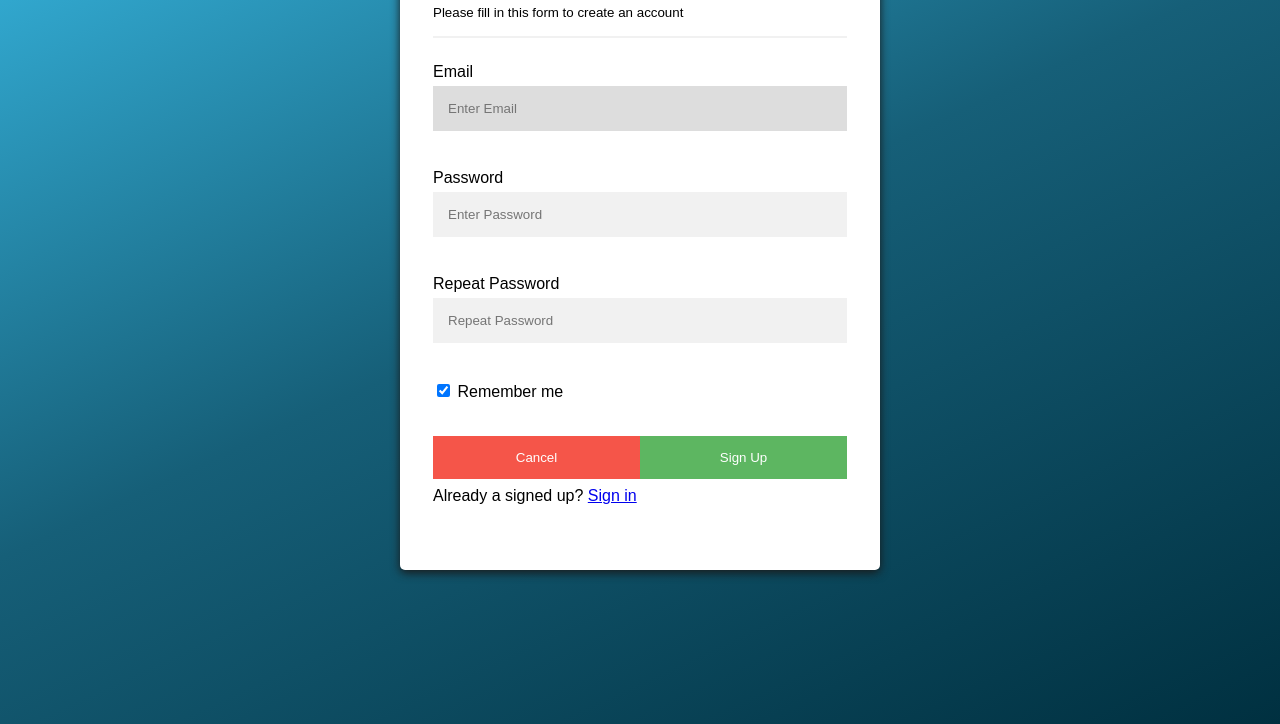
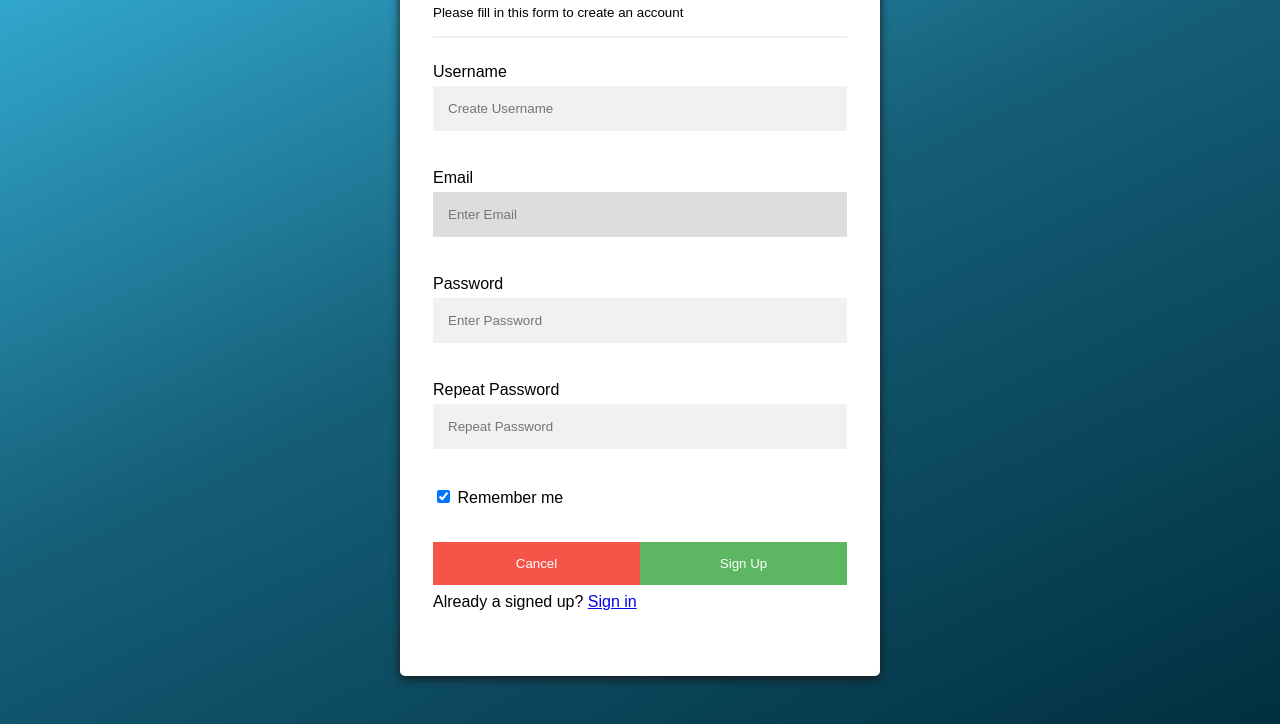
Before and after one commit to JaymesKat/Book-A-Meal-App, a plain HTML site: page UI/signup.html in a window 1280 px wide. Shown: the part 204-928 px from the top of the page. Drawn offline with Linux system fonts and the light colour scheme.

Commit message:
Added username field to signup forms

```diff
--- a/UI/signup.html
+++ b/UI/signup.html
@@ -29,6 +29,10 @@
                                 <h1>Customer Sign Up</h1>
                                 <p><small>Please fill in this form to create an account</small></p>
                                 <hr>
+                                <p>
+                                    <label for="username">Username</label>
+                                    <input type="text" placeholder="Create Username" name="username" required>
+                                </p>
                                 <p>
                                     <label for="email">Email</label>
                                     <input type="email" placeholder="Enter Email" name="email" required>
@@ -62,6 +66,10 @@
                                     <h1>Caterer Sign Up</h1>
                                     <p><small>Please fill in this form to create an account</small></p>
                                     <hr>
+                                    <p>
+                                        <label for="username">Username</label>
+                                        <input type="text" placeholder="Create Username" name="username" required>
+                                    </p>
                                     <p>
                                         <label for="email">Email</label>
                                         <input type="email" placeholder="Enter Email" name="email" required>
```
